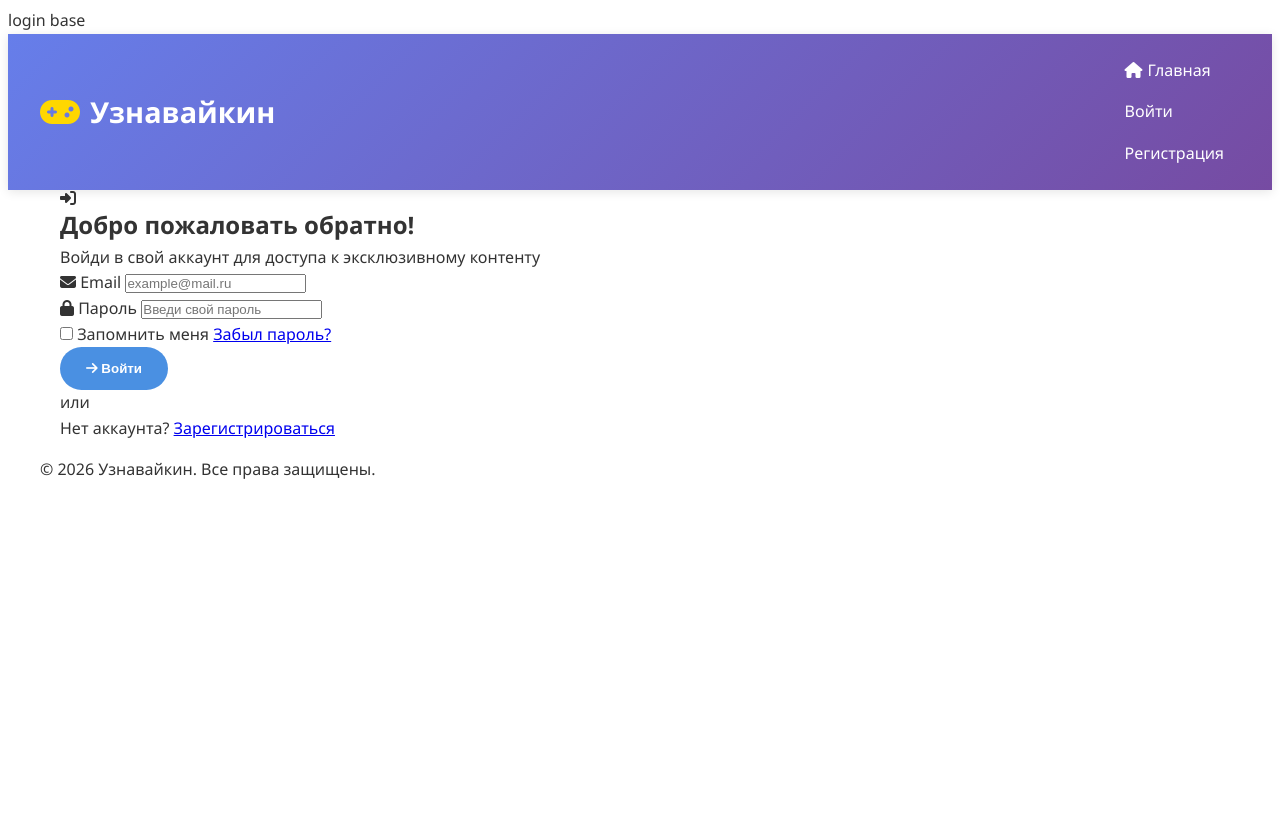
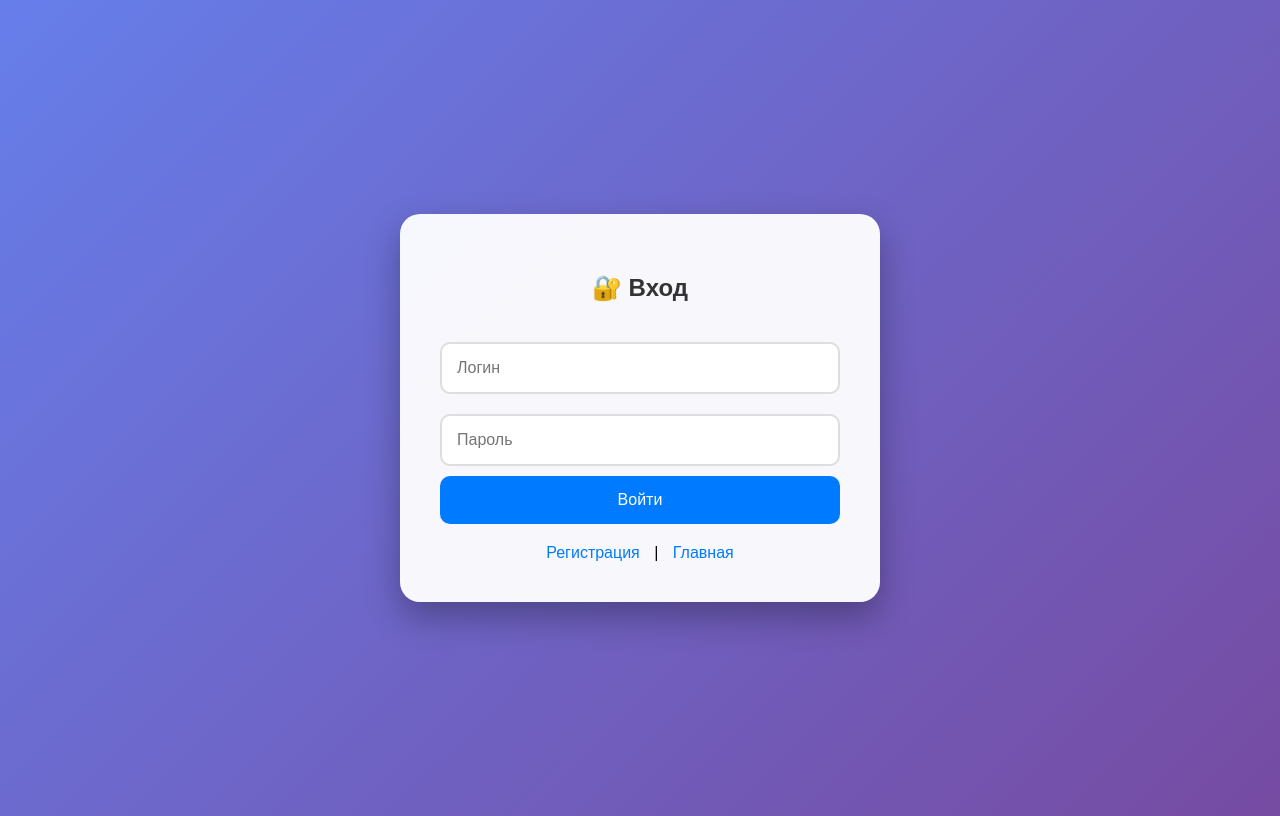
Before and after one commit to lCatNapl/-, a Flask app: page /login in a window 1280 px wide. Before the commit the page ends 479 px from the top, so only its background shows below. Run offline with Flask 3, Linux system fonts and the light colour scheme.

Commit message:
Update login.html

```diff
--- a/templates/login.html
+++ b/templates/login.html
@@ -1,49 +1,38 @@
-login
-{% extends "base.html" %}
-
-{% block title %}Вход - Узнавайкин{% endblock %}
-
-{% block content %}
-<div class="auth-container">
-    <div class="auth-card">
-        <div class="auth-header">
-            <i class="fas fa-sign-in-alt"></i>
-            <h2>Добро пожаловать обратно!</h2>
-            <p>Войди в свой аккаунт для доступа к эксклюзивному контенту</p>
-        </div>
-
-        <form method="POST" class="auth-form">
-            <div class="form-group">
-                <label><i class="fas fa-envelope"></i> Email</label>
-                <input type="email" name="email" required
-                       placeholder="example@mail.ru">
-            </div>
-
-            <div class="form-group">
-                <label><i class="fas fa-lock"></i> Пароль</label>
-                <input type="password" name="password" required
-                       placeholder="Введи свой пароль">
-            </div>
-
-            <div class="form-options">
-                <label>
-                    <input type="checkbox" name="remember"> Запомнить меня
-                </label>
-                <a href="#" class="forgot-password">Забыл пароль?</a>
-            </div>
-
-            <button type="submit" class="btn btn-primary btn-large btn-full">
-                <i class="fas fa-arrow-right"></i> Войти
-            </button>
+<!DOCTYPE html>
+<html>
+<head>
+    <title>Вход</title>
+    <meta charset="utf-8">
+    <style>
+        body { font-family: Arial; background: linear-gradient(135deg, #667eea 0%, #764ba2 100%); min-height: 100vh; display: flex; align-items: center; justify-content: center; }
+        .form-container { background: rgba(255,255,255,0.95); padding: 40px; border-radius: 20px; box-shadow: 0 15px 35px rgba(0,0,0,0.3); max-width: 400px; width: 90%; }
+        h2 { text-align: center; margin-bottom: 30px; color: #333; }
+        input { width: 100%; padding: 15px; margin: 10px 0; border: 2px solid #ddd; border-radius: 10px; font-size: 16px; box-sizing: border-box; }
+        input:focus { border-color: #007bff; outline: none; }
+        button { width: 100%; padding: 15px; background: #007bff; color: white; border: none; border-radius: 10px; font-size: 16px; cursor: pointer; }
+        button:hover { background: #0056b3; }
+        .links { text-align: center; margin-top: 20px; }
+        .links a { color: #007bff; text-decoration: none; margin: 0 10px; }
+        .error { color: #dc3545; background: #f8d7da; padding: 10px; border-radius: 5px; margin-bottom: 20px; }
+    </style>
+</head>
+<body>
+    <div class="form-container">
+        <form method="POST">
+            <h2>🔐 Вход</h2>
+            {% with messages = get_flashed_messages() %}
+                {% if messages %}
+                    <div class="error">{{ messages[0] }}</div>
+                {% endif %}
+            {% endwith %}
+            <input type="text" name="username" placeholder="Логин" required>
+            <input type="password" name="password" placeholder="Пароль" required>
+            <button type="submit">Войти</button>
         </form>
-
-        <div class="auth-divider">
-            <span>или</span>
-        </div>
-
-        <div class="auth-footer">
-            <p>Нет аккаунта? <a href="{{ url_for('register') }}">Зарегистрироваться</a></p>
+        <div class="links">
+            <a href="{{ url_for('register') }}">Регистрация</a> |
+            <a href="{{ url_for('index') }}">Главная</a>
         </div>
     </div>
-</div>
-{% endblock %}
+</body>
+</html>
```
